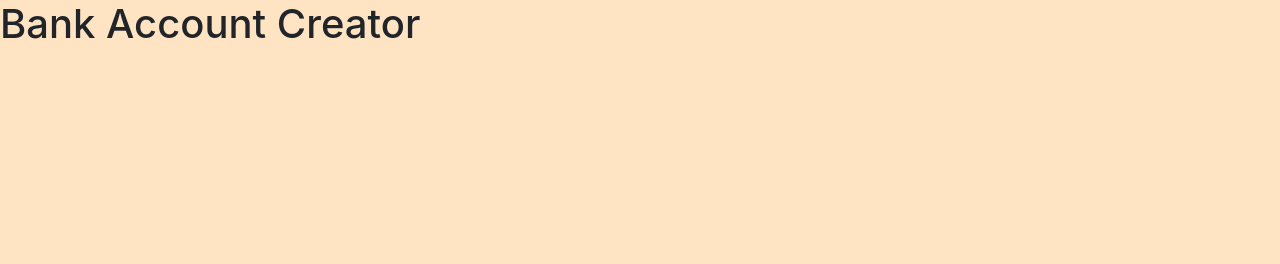
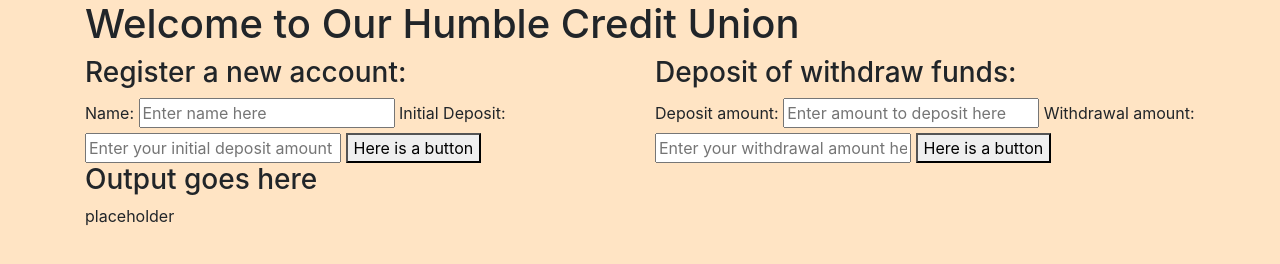
Before and after one commit to rjashby/bank-account, a plain HTML site: page index.html in a window 1280 px wide. Drawn offline with Linux system fonts and the light colour scheme.

Commit message:
add basic html form layout and doc.ready function
Co-Authored-by: Chase Stokes <chasehstokes@gmail.com>
Co-Authored By: Jack Jones <jacktjones4@gmail.com>

```diff
--- a/index.html
+++ b/index.html
@@ -10,6 +10,36 @@
   <title>Bank Account</title>
 </head>
 <body>
-  <h1>Bank Account Creator</h1>
+  <div class="container">
+    <h1>Welcome to Our Humble Credit Union</h1>
+    <div class="row">
+      <div class="col">
+        <h3>Register a new account:</h3>
+        <form id="register">
+          <label for="">Name:</label>
+          <input type="text" name="" id="name" placeholder="Enter name here">
+          <label for="">Initial Deposit:</label>
+          <input type="text" id="initial" placeholder="Enter your initial deposit amount">
+          <button>Here is a button</button>
+        </form>
+
+      </div>
+      <div class="col">
+        <h3>Deposit of withdraw funds:</h3>
+        <form id="account">
+          <label for="">Deposit amount:</label>
+          <input type="text" name="" id="deposit" placeholder="Enter amount to deposit here">
+          <label for="">Withdrawal amount:</label>
+          <input type="text" id="withdrawal" placeholder="Enter your withdrawal amount here">
+          <button>Here is a button</button>
+        </form>
+      </div>
+    </div>
+    <div class="balance">
+      <h3>Output goes here</h3>
+      <p id="myBalance">placeholder</p>
+    </div>
+
+  </div>
 </body>
 </html>
--- a/js/scripts.js
+++ b/js/scripts.js
@@ -0,0 +1,24 @@
+// BUSINESS LOGIC
+
+function BankAccount() {
+  this.name = name;
+  this.funds = 0;
+}
+
+
+// UI LOGIC
+
+$(document).ready(function() {
+  let myAccount = new BankAccount();
+  $("form#register").submit(function(event) {
+    event.preventDefault();
+    const myName = $("input#name").val();
+    const initialDeposit = parseInt($("input#initial").val())
+  })
+
+  $("form#account").submit(function(event) {
+    event.preventDefault();
+    const withdrawalAmount = parseInt($("input#deposit").val())
+    const depositAmount = parseInt($("input#withdrawal").val())
+  })
+});
```
